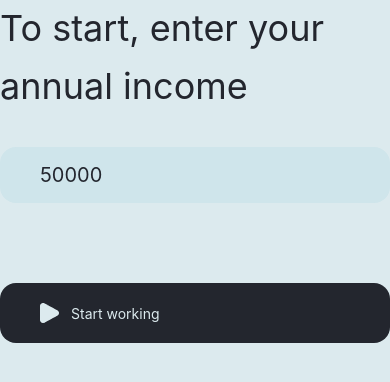
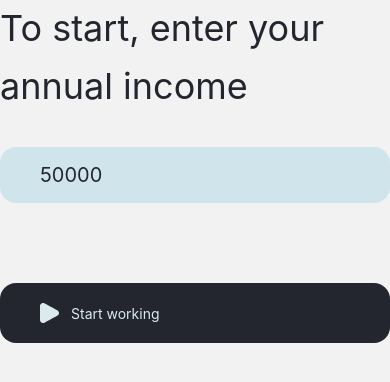
Before and after one commit to NicolasMilliard/PayClock, a React Native app: screen / in a window 390 px wide. Shown: the top 382 px of the page. Built offline with nearby package versions, Linux system fonts and the light colour scheme.

Commit message:
Add theme rules

```diff
--- a/src/styles/index.js
+++ b/src/styles/index.js
@@ -3,11 +3,15 @@ import { StyleSheet } from "react-native";
 const styles = StyleSheet.create({
   container: {
     flex: 1,
+  },
+  lightContainer: {
     backgroundColor: "#dceaee",
+  },
+  darkContainer: {
+    backgroundColor: "#23262e",
   },
   centeredContainer: {
     flex: 1,
-    backgroundColor: "#dceaee",
     alignItems: "center",
     justifyContent: "center",
   },
@@ -21,6 +25,11 @@ const styles = StyleSheet.create({
     paddingLeft: 40,
     paddingRight: 40,
   },
+  settingsWrapper: {
+    position: "absolute",
+    top: 64,
+    right: 24,
+  },
 });
 
 export default styles;
```
